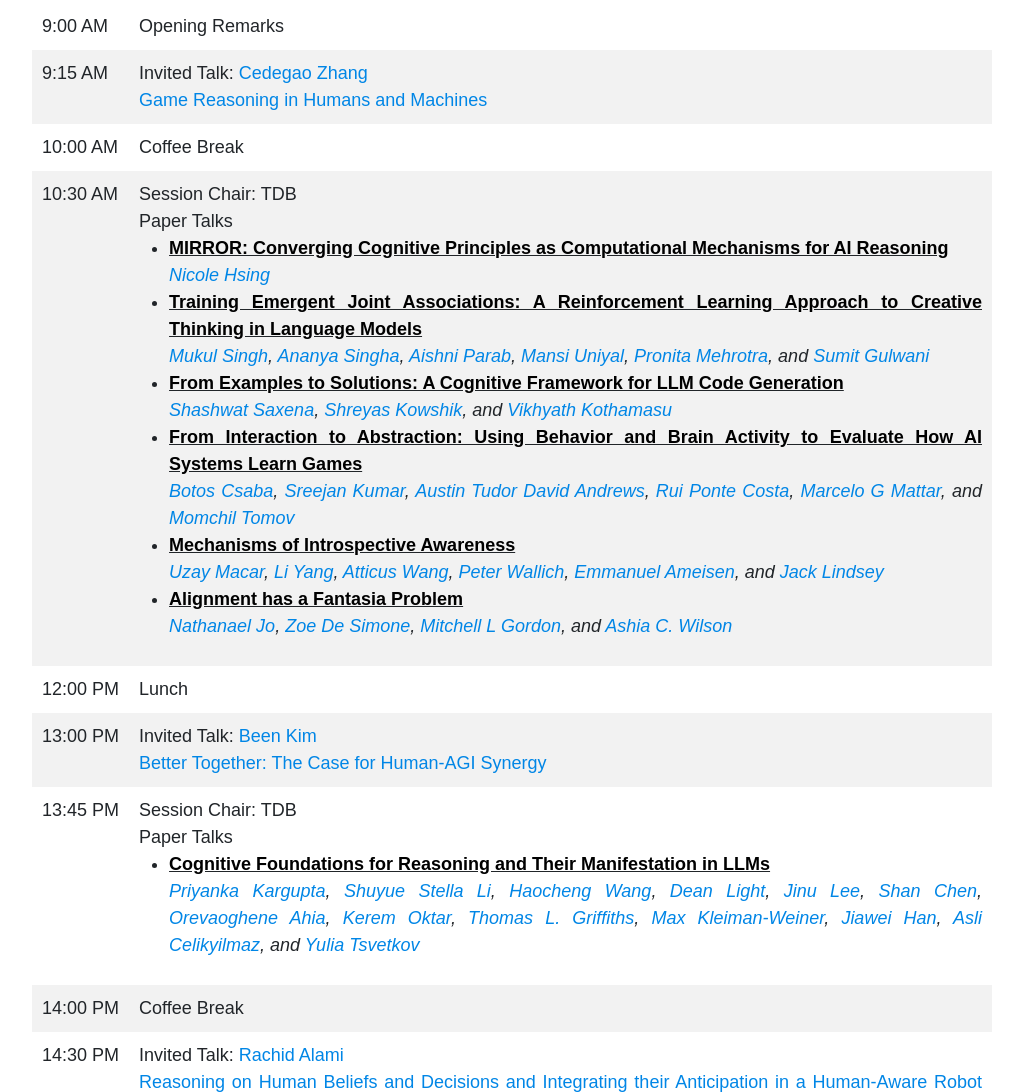
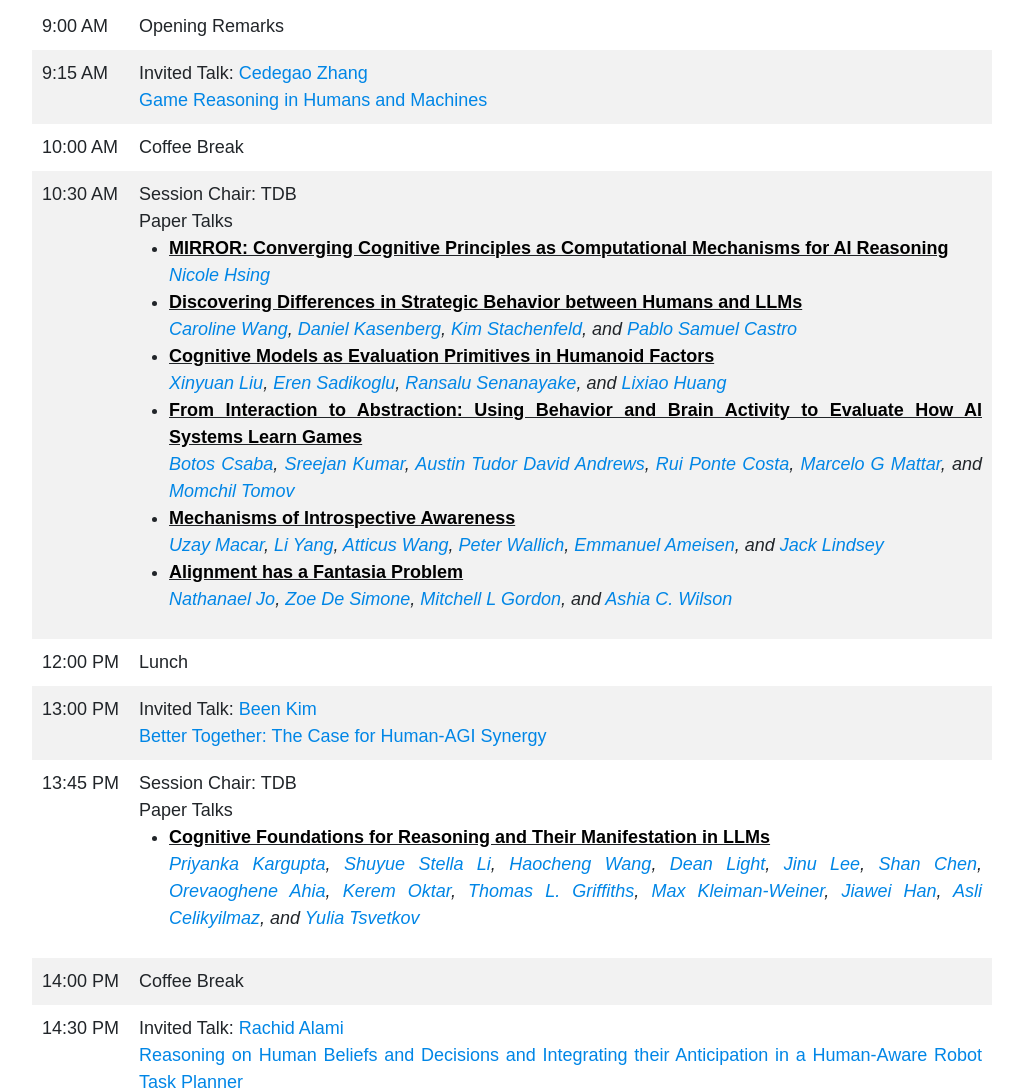
Before and after one commit to hc-air/hcair26, a plain HTML site: page index.html in a window 1280 px wide. Shown: the part 4472-5564 px from the top of the page, without its empty margins (128-1151 px from the left). Drawn offline with nearby package versions, Linux system fonts and the light colour scheme.

Commit message:
updated schedule

```diff
--- a/index.html
+++ b/index.html
@@ -320,26 +320,25 @@ compliant with any online human's decision and action, including being passive.
                         </li>
 
                         <li><b class="font-weight-bold" style="text-decoration: underline;">
-                          <a href="https://openreview.net/forum?id=u2qXdwRXNA" style="color: black;" target="_blank">
-                            Training Emergent Joint Associations: A Reinforcement Learning Approach to Creative Thinking in Language Models
+                          <a href="https://openreview.net/forum?id=jQS8BvJdwq" style="color: black;" target="_blank">
+                            Discovering Differences in Strategic Behavior between Humans and LLMs
                           </a>
                           </b><br/>
-                          <i><a href="https://www.microsoft.com/research/people/singhmukul" target="_blank">Mukul Singh</a>,
-                            <a href="https://ananyas168.github.io/" target="_blank">Ananya Singha</a>,
-                            <a href="http://www.stat.ucla.edu/~aishniparab/index.html" target="_blank">Aishni Parab</a>,
-                            <a href="https://openreview.net/profile?id=~Mansi_Uniyal1" target="_blank">Mansi Uniyal</a>,
-                            <a href="https://openreview.net/profile?id=~Pronita_Mehrotra1" target="_blank">Pronita Mehrotra</a>, and
-                            <a href="https://www.microsoft.com/en-us/research/people/sumitg/" target="_blank">Sumit Gulwani</a></i>
+                          <i><a href="https://carolinewang01.github.io/" target="_blank">Caroline Wang</a>,
+                            <a href="https://openreview.net/profile?id=~Daniel_Kasenberg2" target="_blank">Daniel Kasenberg</a>,
+                            <a href="https://neurokim.com/" target="_blank">Kim Stachenfeld</a>, and
+                            <a href="https://psc-g.github.io/" target="_blank">Pablo Samuel Castro</a></i>
                         </li>
 
                         <li><b class="font-weight-bold" style="text-decoration: underline;">
-                          <a href="https://openreview.net/forum?id=Z74mUM9YyT" style="color: black;" target="_blank">
-                            From Examples to Solutions: A Cognitive Framework for LLM Code Generation
+                          <a href="https://openreview.net/forum?id=BhpGFsHTIW" style="color: black;" target="_blank">
+                            Cognitive Models as Evaluation Primitives in Humanoid Factors
                           </a>
                           </b><br/>
-                          <i><a href="https://openreview.net/profile?id=~Shashwat_Saxena1" target="_blank">Shashwat Saxena</a>,
-                            <a href="https://openreview.net/profile?id=~Shreyas_Kowshik1" target="_blank">Shreyas Kowshik</a>, and
-                            <a href="https://vikhyath-vec.github.io/" target="_blank">Vikhyath Kothamasu</a></i>
+                          <i><a href="https://openreview.net/profile?id=~Xinyuan_Liu15" target="_blank">Xinyuan Liu</a>,
+                            <a href="https://erenrobot.github.io/" target="_blank">Eren Sadikoglu</a>,
+                            <a href="http://www.ransalu.com" target="_blank">Ransalu Senanayake</a>, and
+                            <a href="https://lixiaohuang.weebly.com/" target="_blank">Lixiao Huang</a></i>
                         </li>
 
                         <li><b class="font-weight-bold" style="text-decoration: underline;">
```
